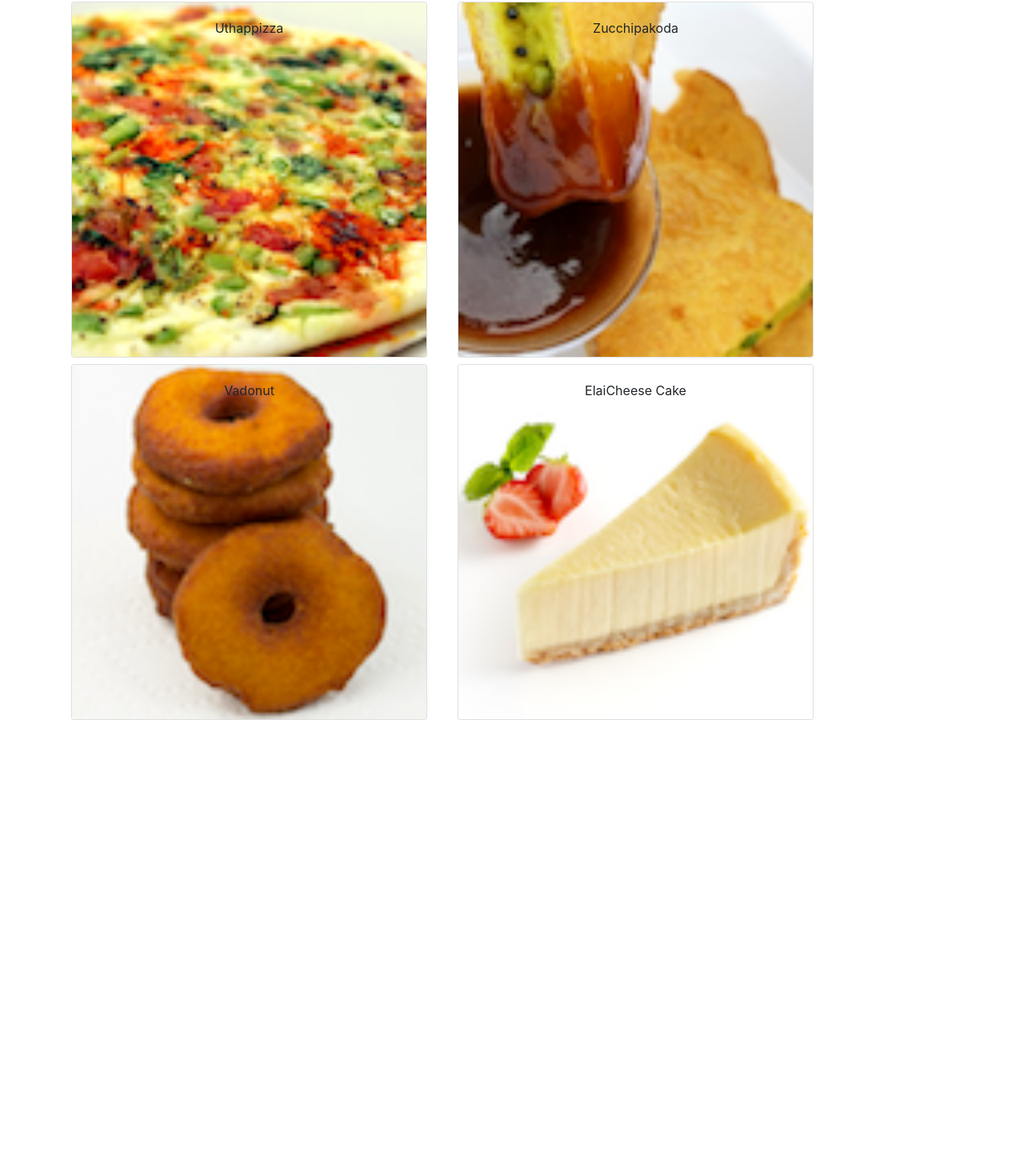
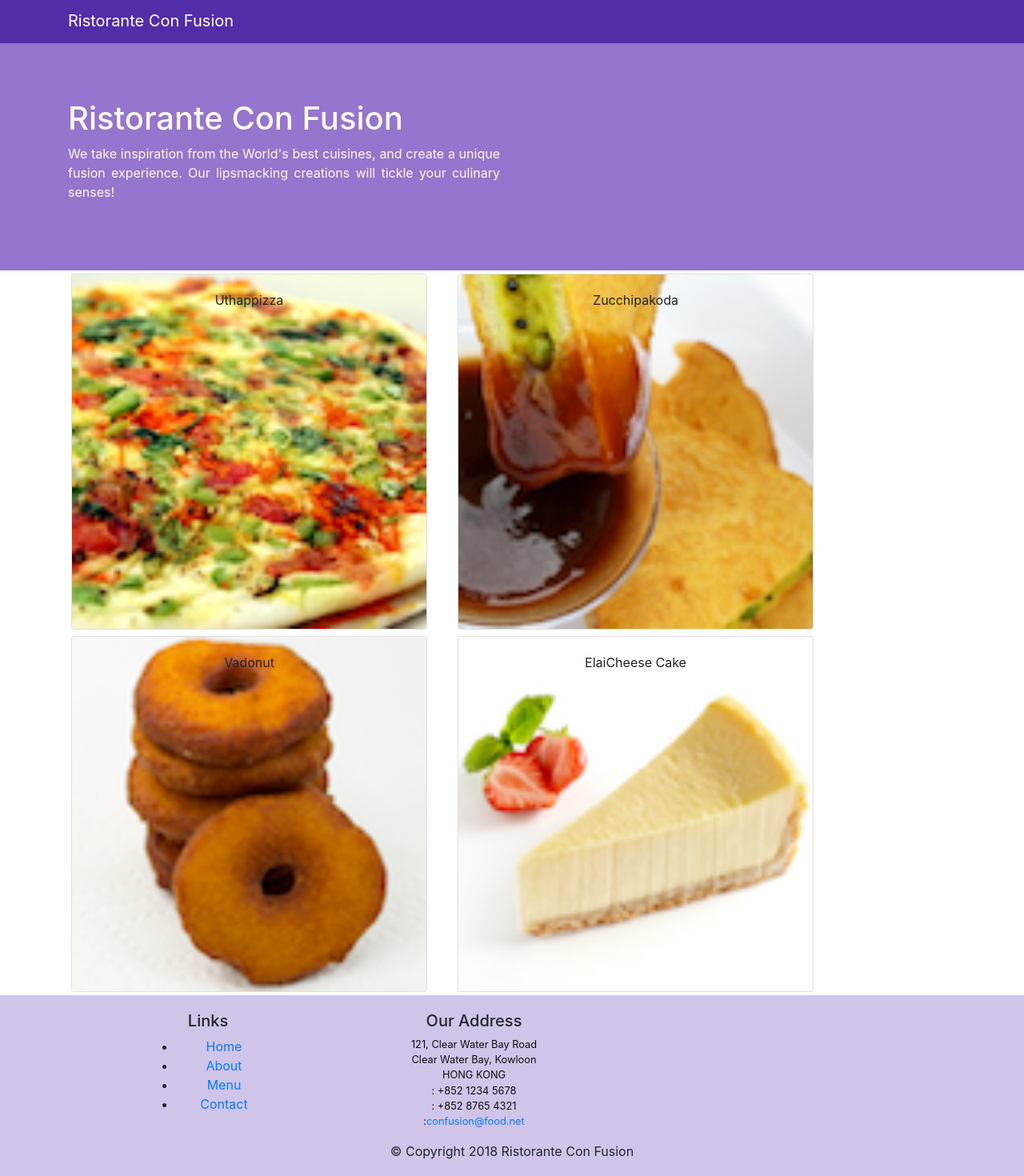
Before and after one commit to anhddse161412/confusion_react, a React (Create React App) app: page / in a window 1280 px wide. Shown: the part 58-1528 px from the top of the page at 80% size. Before the commit the page ends 962 px from the top, so only its background shows below. Built offline with nearby package versions, Linux system fonts and the light colour scheme.

Commit message:
Header and Footer

```diff
--- a/src/App.css
+++ b/src/App.css
@@ -36,3 +36,38 @@
     transform: rotate(360deg);
   }
 }
+
+.row-header{
+  margin:0px auto;
+  padding:0px auto;
+}
+
+.row-content {
+  margin:0px auto;
+  padding: 50px 0px 50px 0px;
+  border-bottom: 1px ridge;
+  min-height:400px;
+}
+
+.footer{
+  background-color: #D1C4E9;
+  margin:0px auto;
+  padding: 20px 0px 20px 0px;
+}
+
+.header{
+  padding:70px 30px 70px 30px;
+  margin:0px auto;
+  background: #9575CD ;
+  color:floralwhite;
+}
+
+address{
+  font-size:80%;
+  margin:0px;
+  color:#0f0f0f;
+}
+
+.navbar-dark {
+  background-color: #512DA8;
+}
--- /dev/null
+++ b/src/components/FooterComponent.js
@@ -0,0 +1,90 @@
+import React from "react";
+
+function Footer(props) {
+   return (
+      <footer className="footer">
+         <div className="container">
+            <div className="row justify-content-center">
+               <div class="col-4 offset-1 col-sm-2">
+                  <h5>Links</h5>
+                  <ul>
+                     <li>
+                        <a href="#">Home</a>
+                     </li>
+                     <li>
+                        <a href="#">About</a>
+                     </li>
+                     <li>
+                        <a href="#">Menu</a>
+                     </li>
+                     <li>
+                        <a href="contactus.html">Contact</a>
+                     </li>
+                  </ul>
+               </div>
+               <div class="col-7 col-sm-5">
+                  <h5>Our Address</h5>
+                  <address>
+                     121, Clear Water Bay Road
+                     <br />
+                     Clear Water Bay, Kowloon
+                     <br />
+                     HONG KONG
+                     <br />
+                     <i class="fa fa-phone fa-lg"></i>: +852 1234 5678
+                     <br />
+                     <i class="fa fa-fax fa-lg"></i>: +852 8765 4321
+                     <br />
+                     <i class="fa fa-envelope fa-lg"></i>:
+                     <a href="mailto:confusion@food.net">confusion@food.net</a>
+                  </address>
+               </div>
+               <div class="col-12 col-sm-4 align-self-center">
+                  <div class="text-center">
+                     <a
+                        class="btn btn-social-icon btn-google"
+                        href="http://google.com/+"
+                     >
+                        <i class="fa fa-google-plus"></i>
+                     </a>
+                     <a
+                        class="btn btn-social-icon btn-facebook"
+                        href="http://www.facebook.com/profile.php?id="
+                     >
+                        <i class="fa fa-facebook"></i>
+                     </a>
+                     <a
+                        class="btn btn-social-icon btn-linkedin"
+                        href="http://www.linkedin.com/in/"
+                     >
+                        <i class="fa fa-linkedin"></i>
+                     </a>
+                     <a
+                        class="btn btn-social-icon btn-twitter"
+                        href="http://twitter.com/"
+                     >
+                        <i class="fa fa-twitter"></i>
+                     </a>
+                     <a
+                        class="btn btn-social-icon btn-google"
+                        href="http://youtube.com/"
+                     >
+                        <i class="fa fa-youtube"></i>
+                     </a>
+                     <a class="btn btn-social-icon" href="mailto:">
+                        <i class="fa fa-envelope-o"></i>
+                     </a>
+                  </div>
+               </div>
+            </div>
+            <div class="row justify-content-center">
+               <div class="col-auto">
+                  <p>© Copyright 2018 Ristorante Con Fusion</p>
+               </div>
+            </div>
+         </div>
+      </footer>
+   );
+}
+
+export default Footer;
--- /dev/null
+++ b/src/components/HeaderComponent.js
@@ -0,0 +1,33 @@
+import React from "react";
+import { Navbar, NavbarBrand } from "reactstrap";
+
+class Header extends React.Component {
+   render() {
+      return (
+         <>
+            <Navbar dark>
+               <div className="container">
+                  <NavbarBrand href="/">Ristorante Con Fusion</NavbarBrand>
+               </div>
+            </Navbar>
+            <header className="header">
+               <div className="container">
+                  <div className="row row-header">
+                     <div className="col-12 col-sm-6">
+                        <h1 className="text-justify">Ristorante Con Fusion</h1>
+                        <p className="text-justify">
+                           We take inspiration from the World's best cuisines,
+                           and create a unique fusion experience. Our
+                           lipsmacking creations will tickle your culinary
+                           senses!
+                        </p>
+                     </div>
+                  </div>
+               </div>
+            </header>
+         </>
+      );
+   }
+}
+
+export default Header;
--- a/src/components/MainComponent.js
+++ b/src/components/MainComponent.js
@@ -3,7 +3,8 @@
 
 import DishDetail from "./DishdetailComponent";
 import Menu from "./MenuComponent";
-
+import Header from "./HeaderComponent";
+import Footer from "./FooterComponent";
 import { DISHES } from "../shared/dishes";
 
 class Main extends React.Component {
@@ -25,11 +26,13 @@
                   <NavbarBrand href="/">Ristorante Con Fusion</NavbarBrand>
                </div>
             </Navbar>
+            <Header />
             <Menu
                dishes={this.state.dishes}
                click={(dish) => this.onDishSelect(dish)}
             />
             <DishDetail dish={this.state.selectedDish} />
+            <Footer />
          </div>
       );
    }
```
